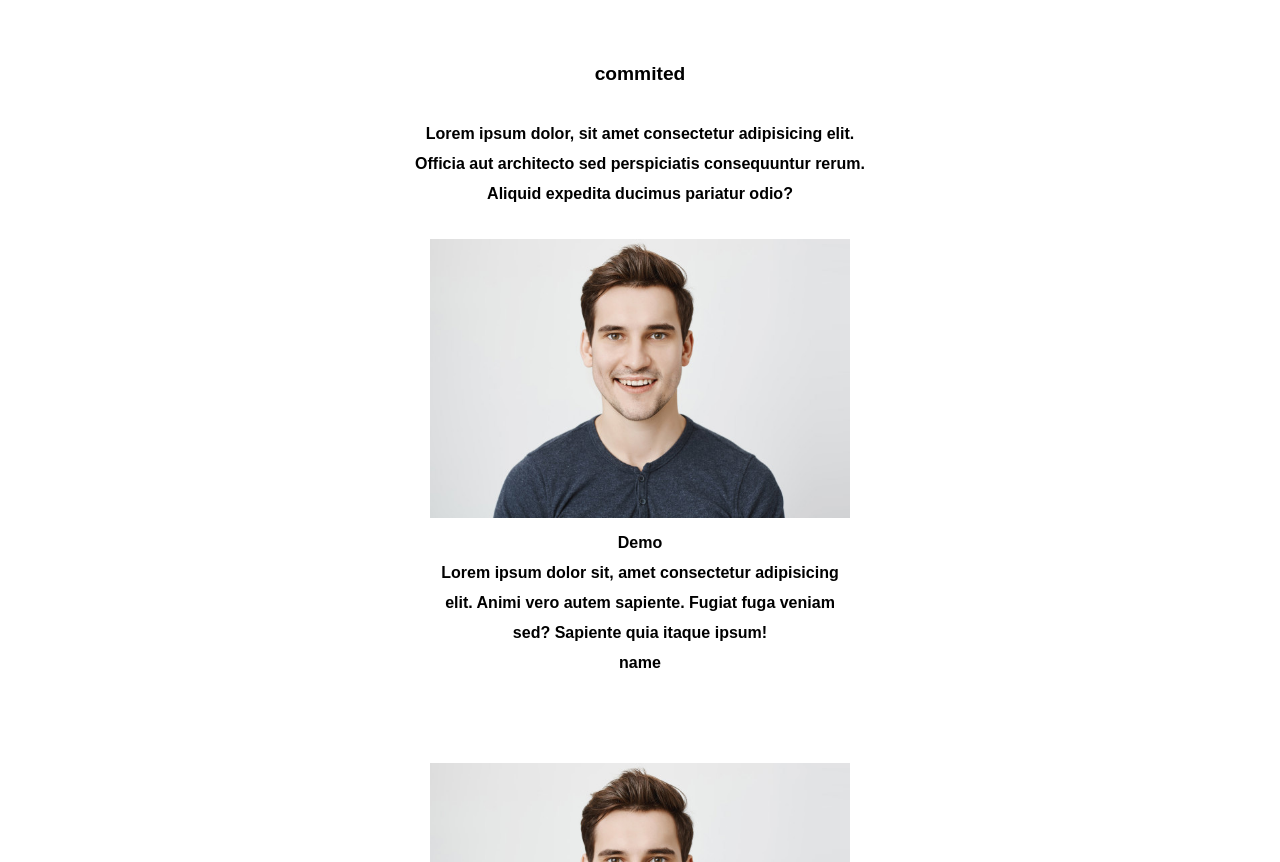
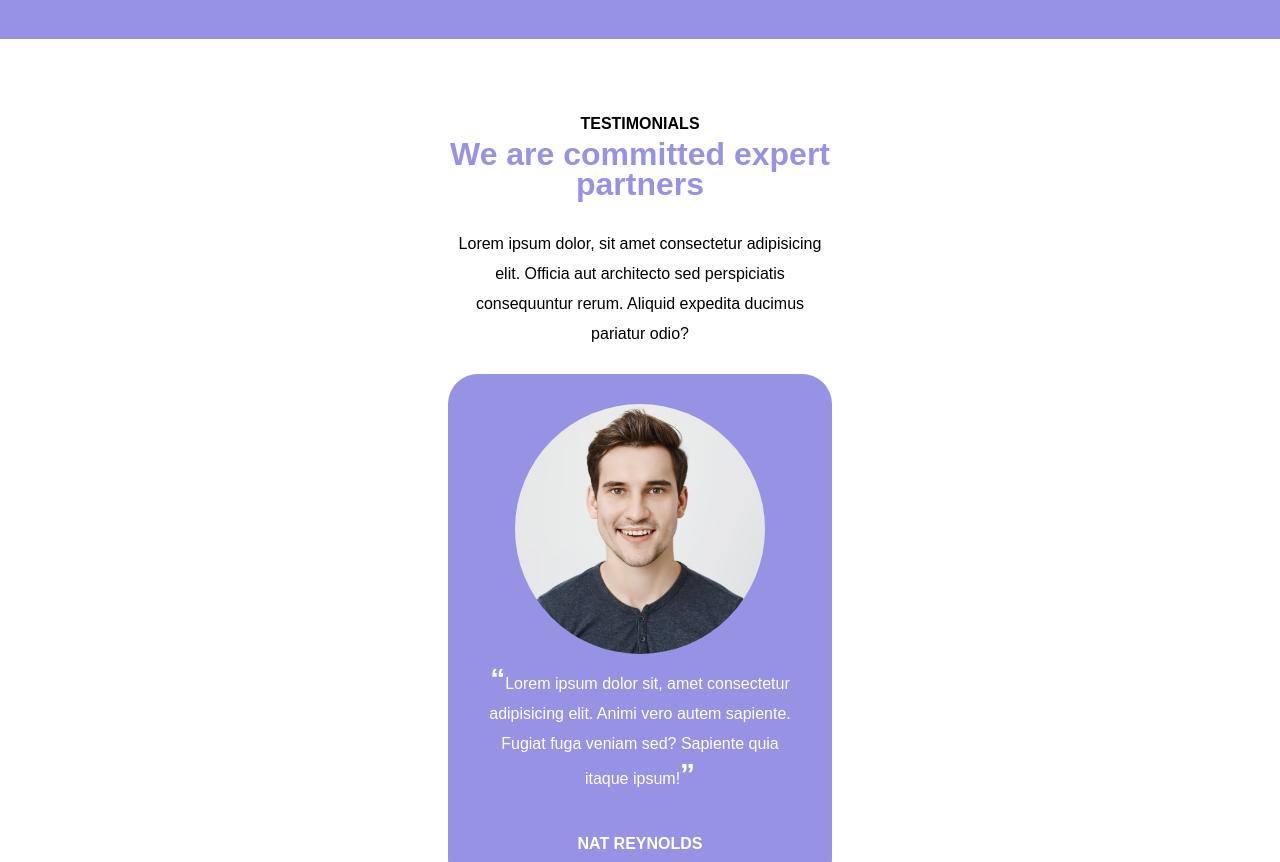
Before and after one commit to FRJess/htmlcss-responsive-layout, a plain HTML site: page index.html in a window 1280 px wide. Shown: the part 3680-4542 px from the top of the page. Drawn offline with Linux system fonts and the light colour scheme.

Commit message:
[add] testimonials section contents

```diff
--- a/css/style.css
+++ b/css/style.css
@@ -5,10 +5,15 @@
 }
 
 body{
-background-color: white;
-font-family: Arial, Helvetica, sans-serif;
-font-weight: bold;
-line-height: 30px;
+  background-color: white;
+  font-family: Arial, Helvetica, sans-serif;
+  font-weight: bold;
+  line-height: 30px;
+}
+
+h2{
+  padding: 30px 0;
+  font-size: 2rem;
 }
 
 h3{
@@ -16,9 +21,10 @@ h3{
   font-size: 1.2rem;
 }
 
-h2{
+h4{
   padding: 30px 0;
-  font-size: 2rem;
+  text-transform: uppercase;
+  font-weight: lighter;
 }
 
 a{
@@ -58,11 +64,15 @@ button{
   flex-direction: column;
   align-items: center;
   width: 100%;
-  margin-top: 50px;
+  padding: 40px 0;
 }
 
 .col {
   margin-bottom: 25px;
+}
+
+.demo .col, .planning .col, .testimonials .col, .benefits .col {
+  width: 80%;
 }
 
 .card{
@@ -104,10 +114,6 @@ header img{
 }
 
 /* DEMO SECTION */
-
-.demo .col {
-  width: 80%;
-}
 
 .demo .col img {
   align-items: center;
@@ -172,10 +178,6 @@ header img{
   height: 70%;
 }
 
-.planning .col {
-  width: 80%;
-}
-
 .planning .card.second{
   background-color: white;
   color: black;
@@ -193,3 +195,55 @@ header img{
   padding: 15px 20px;
   border-radius: 50%;
 }
+
+/* TESTIMONIALS SECTION */
+
+.testimonials h2{
+ color: #9692E4;
+ margin: 0;
+ padding-top: 0;
+}
+
+.testimonials h4{
+  font-weight: bold;
+  padding-bottom: 0;
+}
+
+.testimonials p, q{
+  font-weight: lighter;
+}
+
+.testimonials .card.colored{
+  background-color: #9692E4;
+  color: white;
+}
+
+.testimonials img{
+  width: 250px;
+  height: 250px;
+  border-radius: 50%;
+  object-fit: cover;
+}
+
+blockquote {
+  border:none;
+  margin-bottom:5px;
+  /* display: block; */
+  /* margin-block-start: 1em;
+  margin-block-end: 1em;
+  margin-inline-start: 20px;
+  margin-inline-end: 10px; */
+  }
+
+blockquote p:before {
+  content: open-quote;
+  font-weight: bold;
+  font-size:30px;
+  color:white;
+}
+blockquote p:after {
+  content: close-quote;
+  font-weight: bold;
+  font-size:30px;
+  color:#white;
+}
--- a/index.html
+++ b/index.html
@@ -83,8 +83,6 @@
               <h2>Strategic Planning</h2>
               <p>Lorem ipsum dolor, sit amet consectetur adipisicing elit. Officia aut architecto sed perspiciatis consequuntur rerum. Aliquid expedita ducimus pariatur odio?</p>
             </div>
-
-
           </div>
 
           <div class="col">
@@ -103,51 +101,51 @@
 
     </section>
 
-    <section class="benefits text-center">
+    <section class="testimonials text-center">
       <div class="container">
         <div class="row">
-          <h3>commited</h3>
-          <p>Lorem ipsum dolor, sit amet consectetur adipisicing elit. Officia aut architecto sed perspiciatis consequuntur rerum. Aliquid expedita ducimus pariatur odio?</p>
+          <div class="col">
+            <h4>Testimonials</h4>
+            <h2>We are committed expert partners</h2>
+            <p>Lorem ipsum dolor, sit amet consectetur adipisicing elit. Officia aut architecto sed perspiciatis consequuntur rerum. Aliquid expedita ducimus pariatur odio?</p>
+          </div>
+
+
 
           <div class="col">
-            <div class="card">
+            <div class="card colored">
               <img src="/img/testimonial1.jpg" alt="">
-              <h4>Demo</h4>
-              <p>Lorem ipsum dolor sit, amet consectetur adipisicing elit. Animi vero autem sapiente. Fugiat fuga veniam sed? Sapiente quia itaque ipsum!</p>
-              <h4>name</h4>
+              <blockquote><p>Lorem ipsum dolor sit, amet consectetur adipisicing elit. Animi vero autem sapiente. Fugiat fuga veniam sed? Sapiente quia itaque ipsum!</p></blockquote>
+              <h4>Nat Reynolds</h4>
 
             </div>
           </div>
 
           <div class="col">
-            <div class="card">
-              <img src="/img/testimonial1.jpg" alt="">
-              <h4>Demo</h4>
-              <p>Lorem ipsum dolor sit, amet consectetur adipisicing elit. Animi vero autem sapiente. Fugiat fuga veniam sed? Sapiente quia itaque ipsum!</p>
-              <h4>name</h4>
+            <div class="card colored">
+              <img src="/img/testimonial2.jpg" alt="">
+              <blockquote><p>Lorem ipsum dolor sit, amet consectetur adipisicing elit. Animi vero autem sapiente. Fugiat fuga veniam sed? Sapiente quia itaque ipsum!</p></blockquote>
+              <h4>Celia Almeda</h4>
 
             </div>
           </div>
 
           <div class="col">
-            <div class="card">
-              <img src="/img/testimonial1.jpg" alt="">
-              <h4>Demo</h4>
-              <p>Lorem ipsum dolor sit, amet consectetur adipisicing elit. Animi vero autem sapiente. Fugiat fuga veniam sed? Sapiente quia itaque ipsum!</p>
-              <h4>name</h4>
+            <div class="card colored">
+              <img src="/img/testimonial3.jpg" alt="">
+              <blockquote><p>Lorem ipsum dolor sit, amet consectetur adipisicing elit. Animi vero autem sapiente. Fugiat fuga veniam sed? Sapiente quia itaque ipsum!</p></blockquote>
+              <h4>Bob Roberts</h4>
 
             </div>
           </div>
-
         </div>
-
       </div>
 
     </section>
 
-    <section class="demo text-center">
+    <section class="benefits text-center">
       <div class="container">
-        <h2>Benefits</h2>
+        <h2>Benefits of working with us</h2>
         <div class="row">
           <div class="col">
             <div class="card">
```
